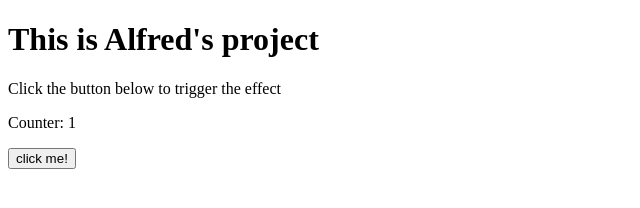
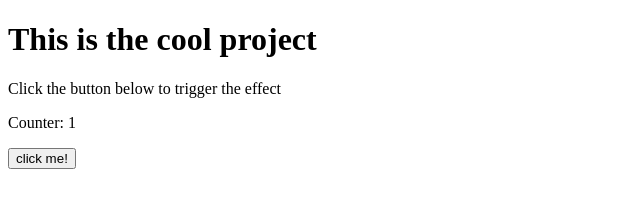
Before and after one commit to AlfredChenPiano/alfredProject, a plain HTML site: page index.html in a window 1280 px wide. Shown: the whole page, without its empty margins (0-640 px from the left). Drawn offline with Linux system fonts and the light colour scheme.

Commit message:
Update index.html

```diff
--- a/index.html
+++ b/index.html
@@ -4,7 +4,7 @@
     <title>Alfred's Shack</title>
 </head>
 <body>
-    <h1>This is Alfred's project</h1>
+    <h1>This is the cool project</h1>
     <p>Click the button below to trigger the effect</p>
     <p id = "counter">Counter: 1</p>
     <button type = "button" onclick = "fade(document.body)">click me!</button>
```
